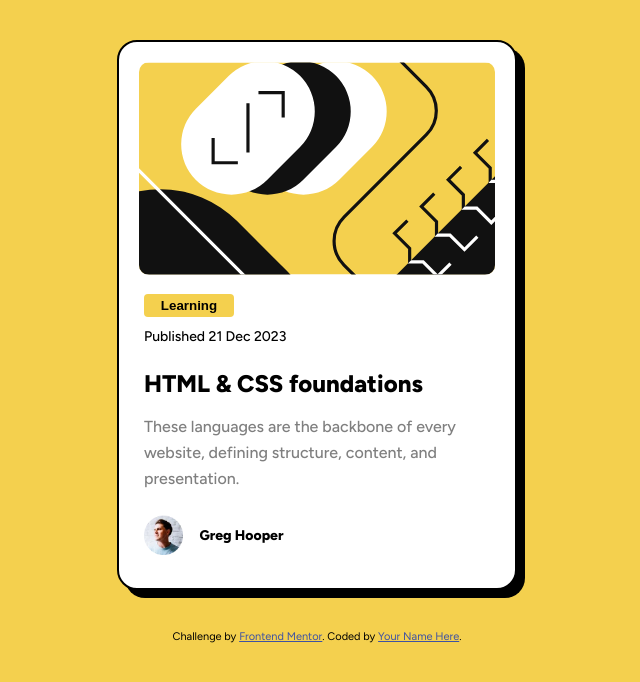
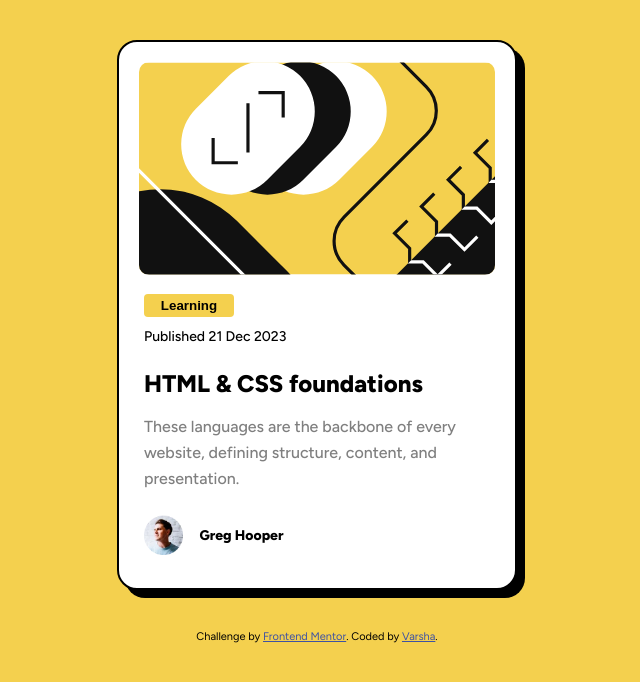
Before and after one commit to varshav1908/blog-preview-card-FEM, a plain HTML site: page index.html in a window 1280 px wide. Shown: the whole page, without its empty margins (323-963 px from the left). Drawn offline with Linux system fonts and the light colour scheme.

Commit message:
Update index.html

```diff
--- a/index.html
+++ b/index.html
@@ -42,7 +42,7 @@
 
   <div class="attribution">
     Challenge by <a href="https://www.frontendmentor.io?ref=challenge" target="_blank">Frontend Mentor</a>.
-    Coded by <a href="#">Your Name Here</a>.
+    Coded by <a href="#">Varsha</a>.
   </div>
 </body>
 </html>
```
